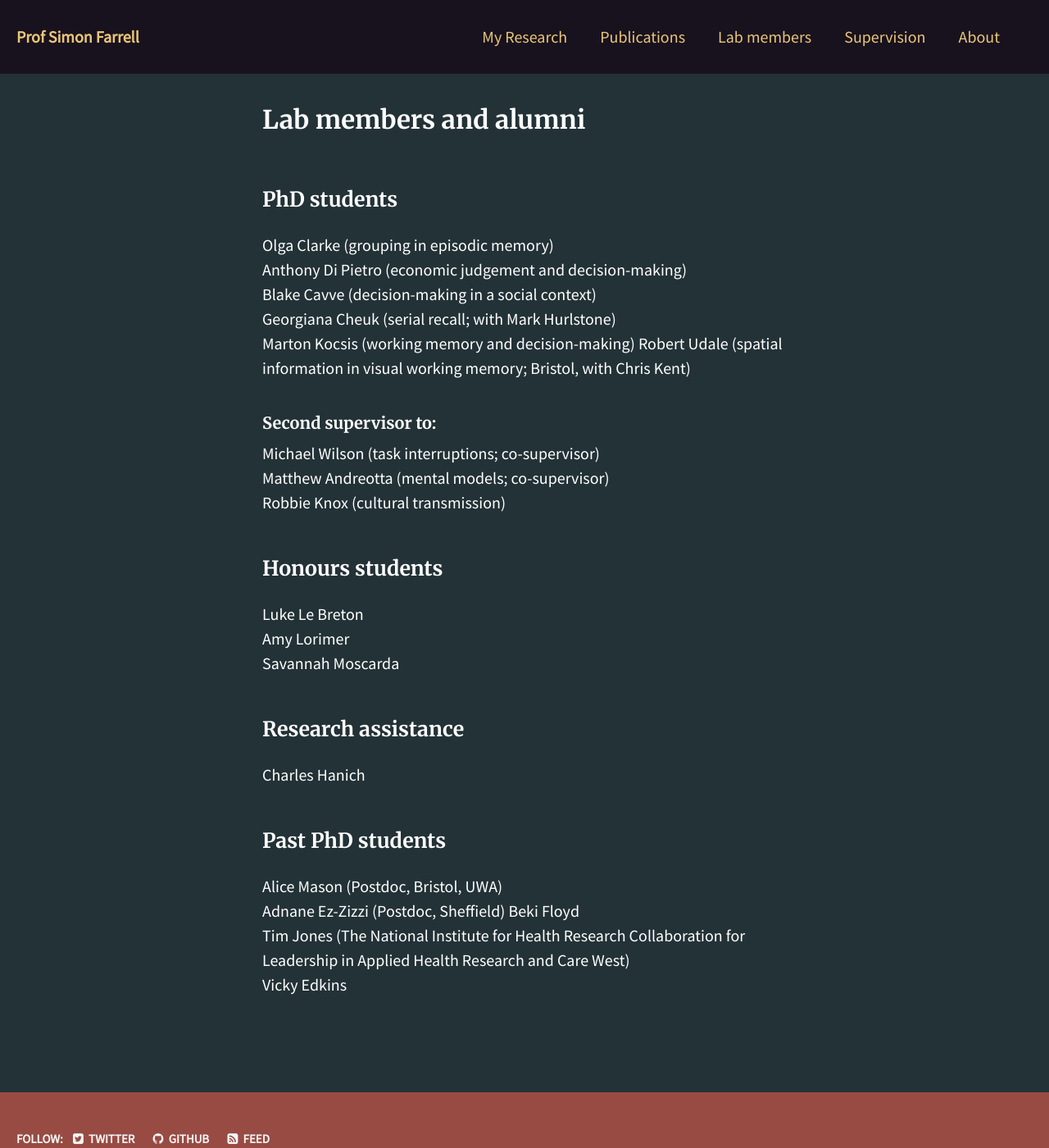
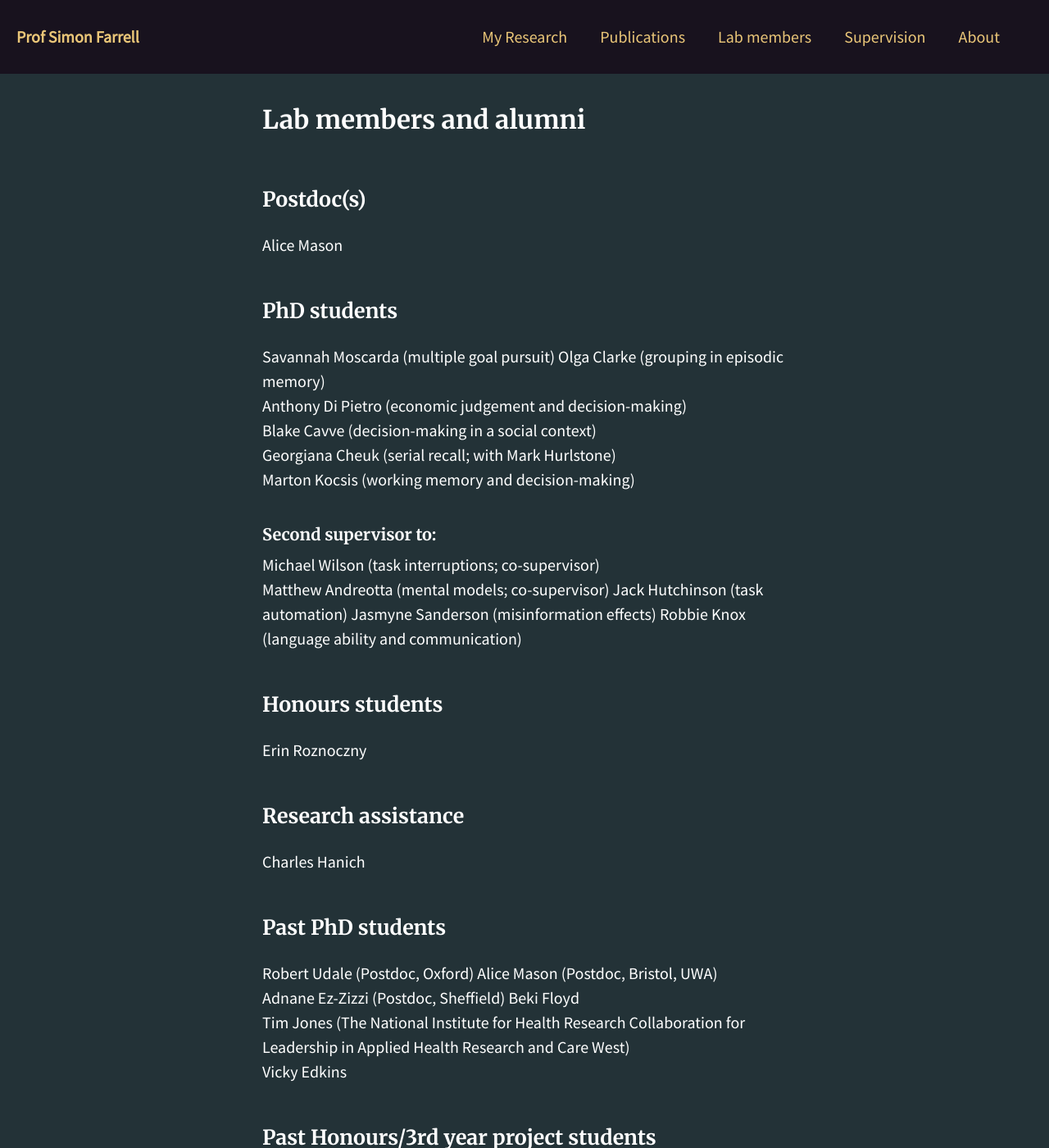
Before and after one commit to psy-farrell/psy-farrell.github.io, a Jekyll site: the page built from _pages/members.md, in a window 1280 px wide and 1400 px high. Shown: the whole window at 82% size. Built offline with Jekyll 4.4.1, drawn with Linux system fonts in a browser that asks for light colours.

Commit message:
updated lab members

```diff
--- a/_pages/members.md
+++ b/_pages/members.md
@@ -3,26 +3,30 @@ layout: single
 title: Lab members and alumni
 ---
 
+## Postdoc(s) ##
+
+Alice Mason
+
 ## PhD students ##
 
+Savannah Moscarda (multiple goal pursuit)
 Olga Clarke (grouping in episodic memory)
 Anthony Di Pietro (economic judgement and decision-making)
 Blake Cavve (decision-making in a social context)
 Georgiana Cheuk (serial recall; with Mark Hurlstone)
 Marton Kocsis (working memory and decision-making)
-Robert Udale (spatial information in visual working memory; Bristol, with Chris Kent)
 
 ### Second supervisor to: ###
 
 Michael Wilson (task interruptions; co-supervisor)
 Matthew Andreotta (mental models; co-supervisor)
-Robbie Knox (cultural transmission)
+Jack Hutchinson (task automation)
+Jasmyne Sanderson (misinformation effects)
+Robbie Knox (language ability and communication)
 
 ## Honours students
 
-Luke Le Breton
-Amy Lorimer
-Savannah Moscarda
+Erin Roznoczny
 
 ## Research assistance ##
 
@@ -30,8 +34,15 @@ Charles Hanich
 
 ## Past PhD students ##
 
+Robert Udale (Postdoc, Oxford)
 Alice Mason (Postdoc, Bristol, UWA)
 Adnane Ez-Zizzi  (Postdoc, Sheffield)
 Beki Floyd
 Tim Jones (The National Institute for Health Research Collaboration for Leadership in Applied Health Research and Care West)
 Vicky Edkins
+
+## Past Honours/3rd year project students ##
+
+Luke Le Breton
+Amy Lorimer
+Savannah Moscarda
```
